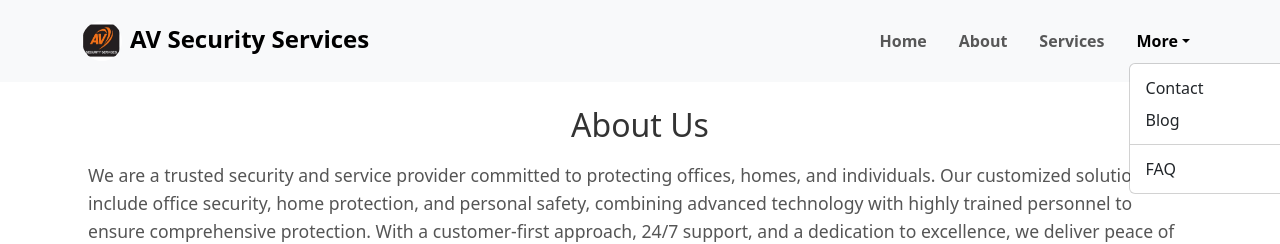
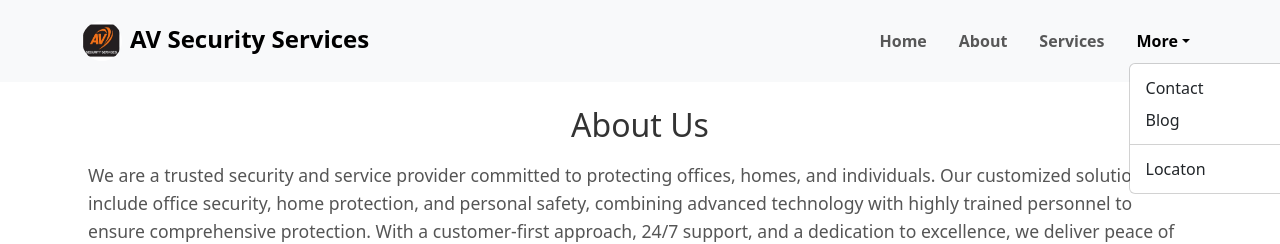
Before and after one commit to nithin006/security_web_app, a React (Create React App) app: page / in a window 1280 px wide. Both pictures are taken after a click on the button "More". Shown: the top 244 px of the page. Built offline with nearby package versions, Linux system fonts and the light colour scheme.

Commit message:
added icon and changed header

```diff
--- a/src/components/Header.js
+++ b/src/components/Header.js
@@ -26,7 +26,7 @@ function Header() {
               <NavDropdown.Item href="#contact">Contact</NavDropdown.Item>
               <NavDropdown.Item href="#blog">Blog</NavDropdown.Item>
               <NavDropdown.Divider />
-              <NavDropdown.Item href="#faq">FAQ</NavDropdown.Item>
+              <NavDropdown.Item href="#faq">Locaton</NavDropdown.Item>
             </NavDropdown>
           </Nav>
         </Navbar.Collapse>
```
